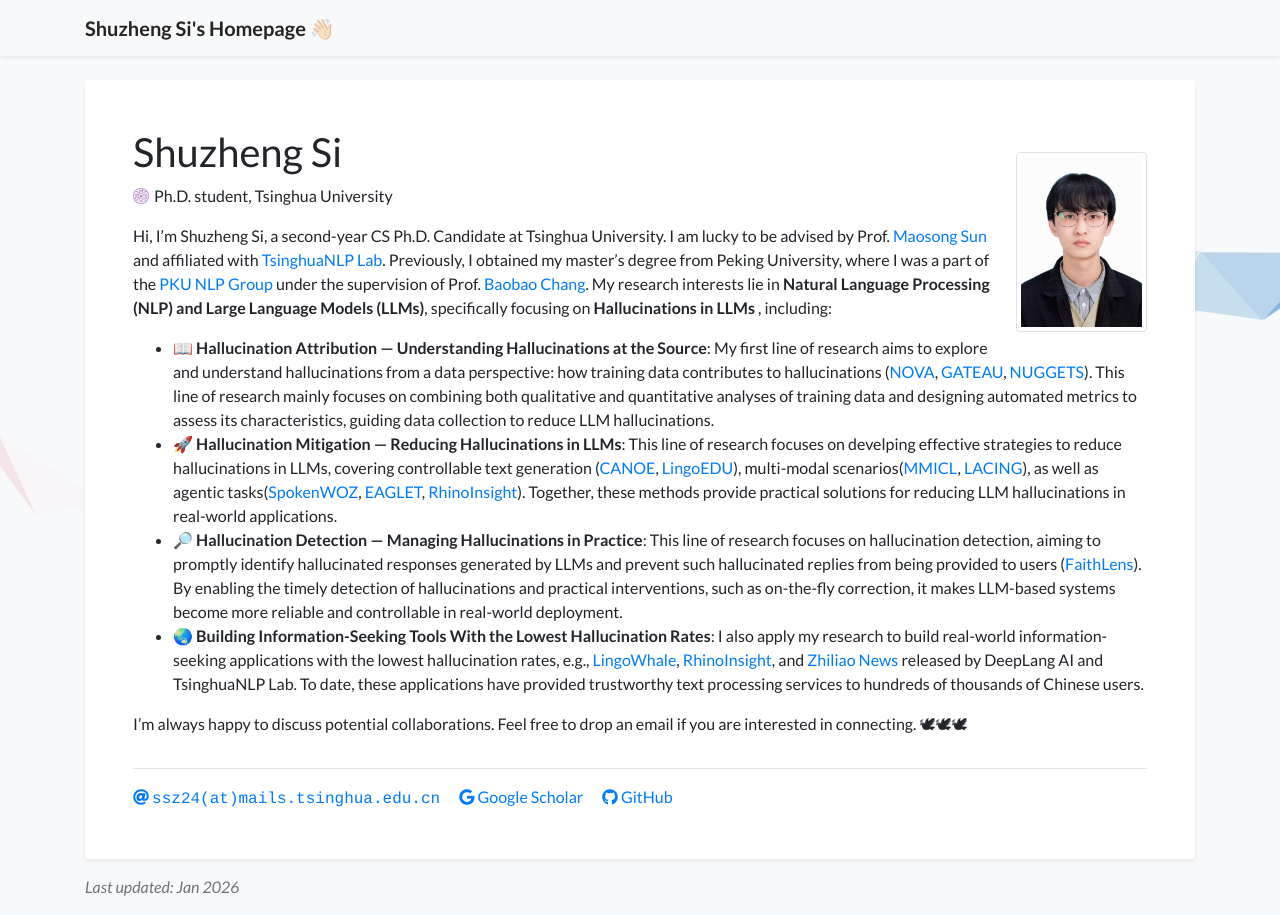
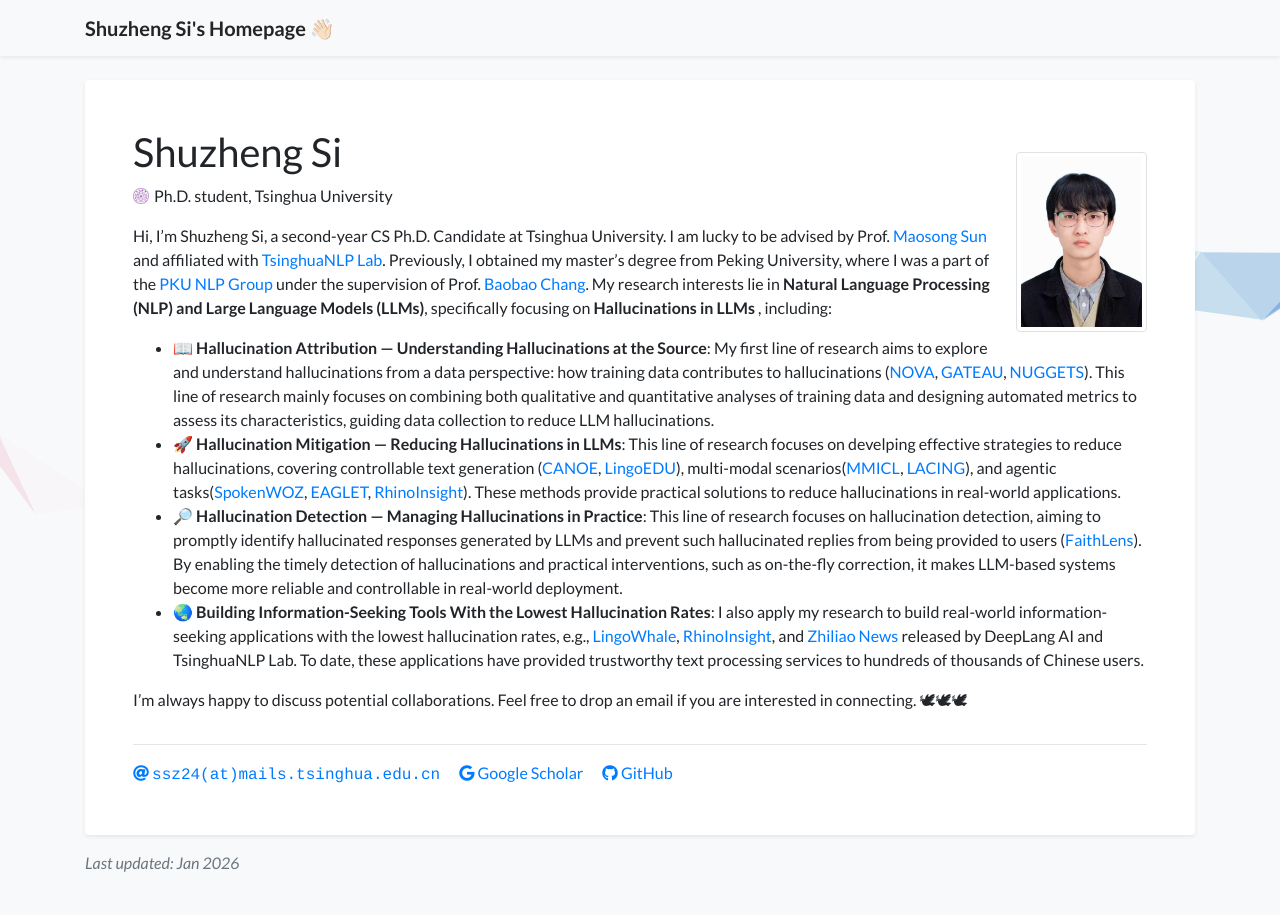
Before and after one commit to S1s-Z/s1s-z.github.io, a Jekyll site: the page built from index.html, in a window 1280 px wide. Built offline with Jekyll 4.4.1, drawn with Linux system fonts in a browser that asks for light colours; a style sheet for code colours, icons or effects is not loaded.

Commit message:
Update profile.yml

```diff
--- a/_data/profile.yml
+++ b/_data/profile.yml
@@ -26,7 +26,7 @@
           📖 <b>Hallucination Attribution — Understanding Hallucinations at the Source</b>: My first line of research aims to explore and understand hallucinations from a data perspective: how training data contributes to hallucinations (<a href="https://arxiv.org/abs/2502.07340">NOVA</a>, <a href="https://arxiv.org/abs/2410.15633">GATEAU</a>, <a href="https://arxiv.org/abs/2312.10302">NUGGETS</a>). This line of research mainly focuses on combining both qualitative and quantitative analyses of training data and designing automated metrics to assess its characteristics, guiding data collection to reduce LLM hallucinations.
       </li>
       <li>
-          🚀 <b>Hallucination Mitigation  — Reducing Hallucinations in LLMs</b>: This line of research focuses on develping effective strategies to reduce hallucinations in LLMs, covering controllable text generation (<a href="https://arxiv.org/abs/2505.16483">CANOE</a>, <a href="https://arxiv.org/abs/2512.14244">LingoEDU</a>), multi-modal scenarios(<a href="https://arxiv.org/abs/2309.07915">MMICL</a>, <a href="https://arxiv.org/abs/2411.14279">LACING</a>), as well as agentic tasks(<a href="https://arxiv.org/abs/2305.13040">SpokenWOZ</a>, <a href="https://arxiv.org/abs/2510.05608">EAGLET</a>, <a href="https://arxiv.org/abs/2511.18743">RhinoInsight</a>). Together, these methods provide practical solutions for reducing LLM hallucinations in real-world applications.
+          🚀 <b>Hallucination Mitigation  — Reducing Hallucinations in LLMs</b>: This line of research focuses on develping effective strategies to reduce hallucinations, covering controllable text generation (<a href="https://arxiv.org/abs/2505.16483">CANOE</a>, <a href="https://arxiv.org/abs/2512.14244">LingoEDU</a>), multi-modal scenarios(<a href="https://arxiv.org/abs/2309.07915">MMICL</a>, <a href="https://arxiv.org/abs/2411.14279">LACING</a>), and agentic tasks(<a href="https://arxiv.org/abs/2305.13040">SpokenWOZ</a>, <a href="https://arxiv.org/abs/2510.05608">EAGLET</a>, <a href="https://arxiv.org/abs/2511.18743">RhinoInsight</a>). These methods provide practical solutions to reduce hallucinations in real-world applications.
       </li>
       <li>
           🔎 <b>Hallucination Detection  — Managing Hallucinations in Practice</b>: This line of research focuses on hallucination detection, aiming to promptly identify hallucinated responses generated by LLMs and prevent such hallucinated replies from being provided to users (<a href="https://arxiv.org/abs/2512.20182">FaithLens</a>). By enabling the timely detection of hallucinations and practical interventions, such as on-the-fly correction, it makes LLM-based systems become more reliable and controllable in real-world deployment.
```
